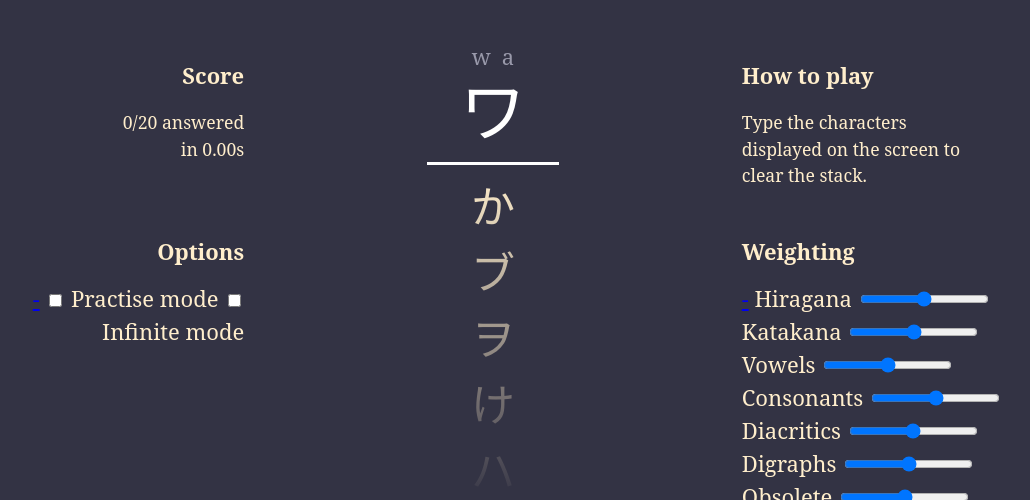
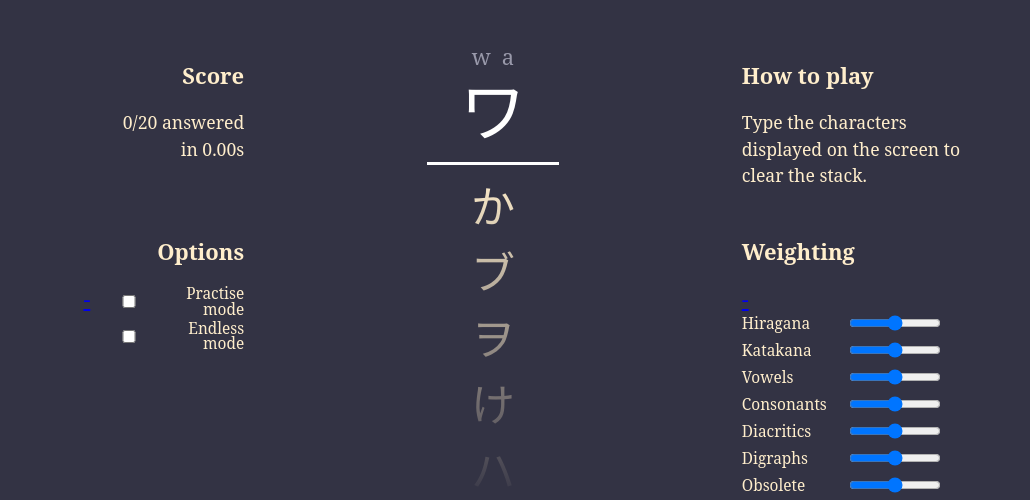
Before and after one commit to lewisfff/ukanado, a plain HTML site: page index.html in a window 1280 px wide. Shown: the top 500 px of the page, without its empty margins (147-1177 px from the left). Drawn offline with Linux system fonts and the light colour scheme.

Commit message:
Options ui to make the game a bit more interesting wip

```diff
--- a/index.html
+++ b/index.html
@@ -20,7 +20,7 @@
                 <input type="checkbox" name="hiragana" id="hiragana">
                 <label title="Show romaji answer above questions">Practise mode</label>
                 <input type="checkbox" name="hiragana" id="hiragana">
-                <label title="Questions get regenerated as you play">Infinite mode</label>
+                <label title="Questions get regenerated as you play">Endless mode</label>
             </div>
         </div>
         <div id="instructions" class="ui">
@@ -30,21 +30,34 @@
             <div id="weight" class="embed-ui">
                 <h1>Weighting</h1>
                 <a href="#">-</a>
+                <div>
                     <label>Hiragana</label>
                     <input type="range" name="hiragana" id="hiragana">
+                </div>
+                <div>
                     <label>Katakana</label>
                     <input type="range" name="katakana" id="katakana">
-                <br>
+                </div>
+                <div>
                     <label>Vowels</label>
                     <input type="range" name="vowel" id="vowel">
+                </div>
+                <div>
                     <label>Consonants</label>
                     <input type="range" name="consonant" id="consonant">
+                </div>
+                <div>
                     <label>Diacritics</label>
                     <input type="range" name="diacritic" id="diacritic">
+                </div>
+                <div>
                     <label>Digraphs</label>
                     <input type="range" name="digraph" id="digraph">
+                </div>
+                <div>
                     <label>Obsolete</label>
                     <input type="range" name="obsolete" id="obsolete">
+                </div>
             </div>
         </div>
         <div id="end-screen">
--- a/style.css
+++ b/style.css
@@ -149,3 +149,23 @@ div#end-time{
     display:inline-block;
     padding:0.2rem 1rem;
 }
+
+label{
+    font-size:0.7rem;
+    line-height:1;
+    display:inline-block;
+    width:35%;
+    vertical-align:middle;
+}
+input{
+    display:inline-block;
+    width:30%;
+    margin:0;
+    vertical-align:middle;
+}
+#weight div{
+    font-size:0;
+}
+#weight div+div{
+    margin-top:0.5rem;
+}
```
Lines whose indentation alone changed are shown as unchanged.
